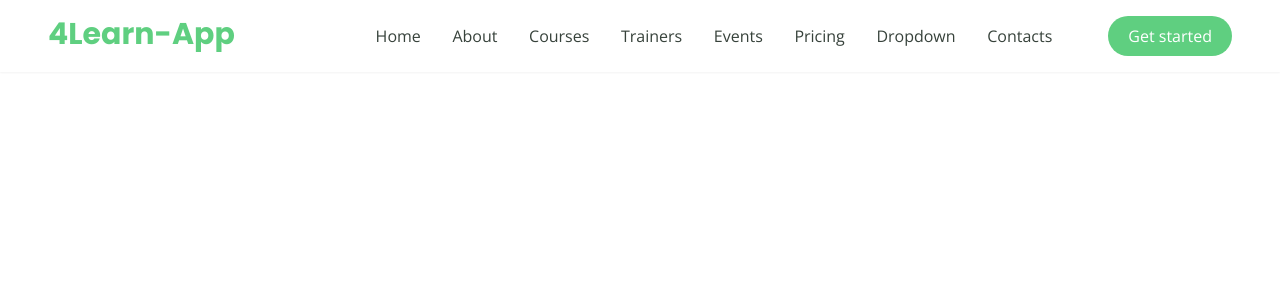
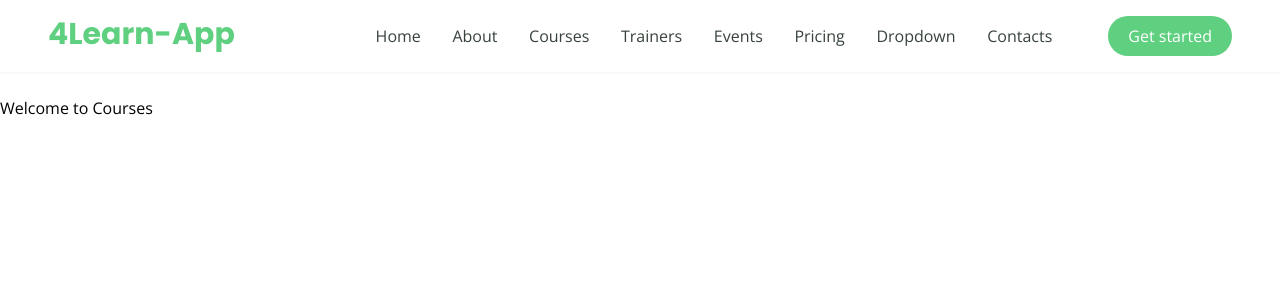
Before and after one commit to mhnazary/4Learn-website, a React (Create React App) app: page /Courses in a window 1280 px wide. Shown: the top 300 px of the page. Built offline with nearby package versions, Linux system fonts and the light colour scheme.

Commit message:
Fix navbar position error

```diff
--- a/src/components/Courses/Courses.jsx
+++ b/src/components/Courses/Courses.jsx
@@ -4,7 +4,7 @@ function Courses() {
   return (
     <>
       <Navbar />
-      <h1>Welcome to Courses</h1>
+      <h1 className=' mt-24'>Welcome to Courses</h1>
     </>
   );
 }
--- a/src/components/Navbar/Navbar.jsx
+++ b/src/components/Navbar/Navbar.jsx
@@ -5,7 +5,7 @@ import { faBars } from "@fortawesome/free-solid-svg-icons";
 function Navbar() {
   return (
     <>
-      <header className=" flex justify-between fixed py-4 px-12 bg-white w-full text-center shadow-sm">
+      <header className=" flex justify-between fixed left-0 top-0 py-4 px-12 bg-white w-full text-center shadow-sm">
         <h1 className="text-3xl font-bold font-poppins text-green">
           4Learn-App
         </h1>
```
